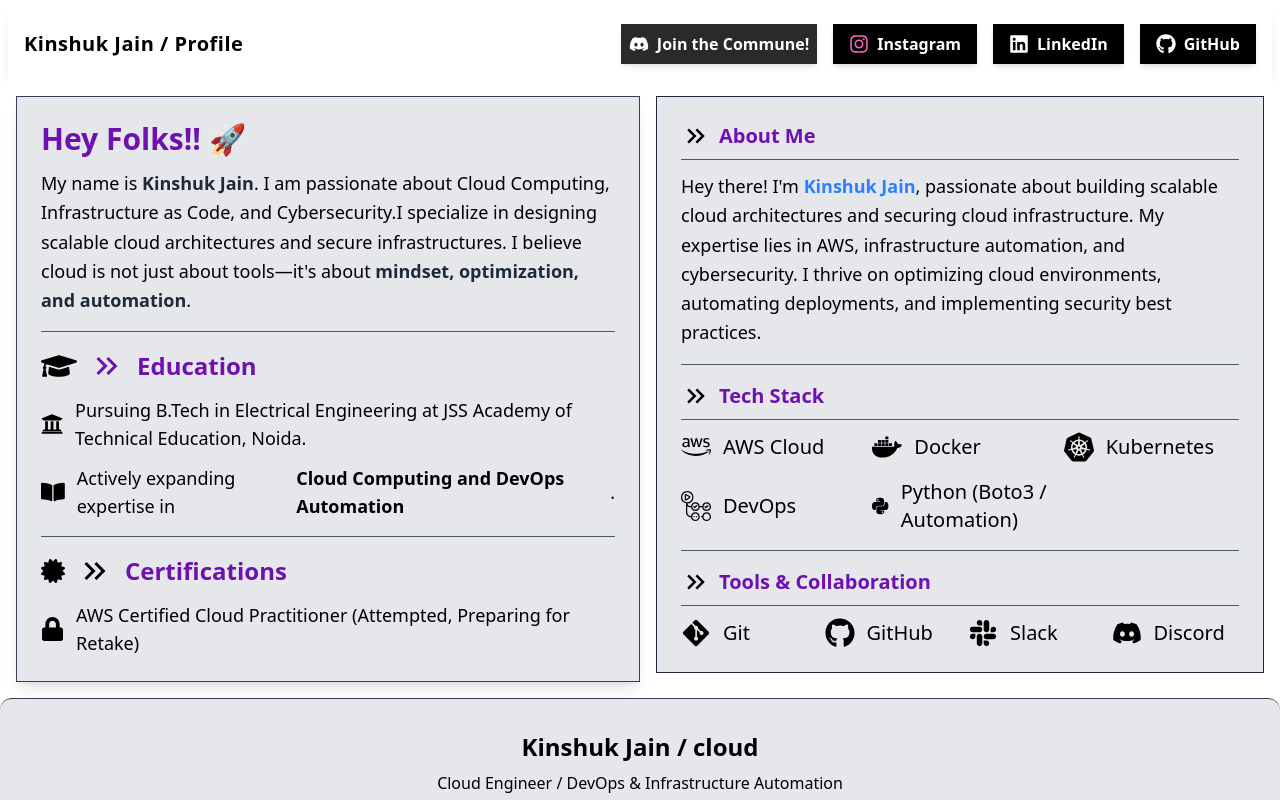
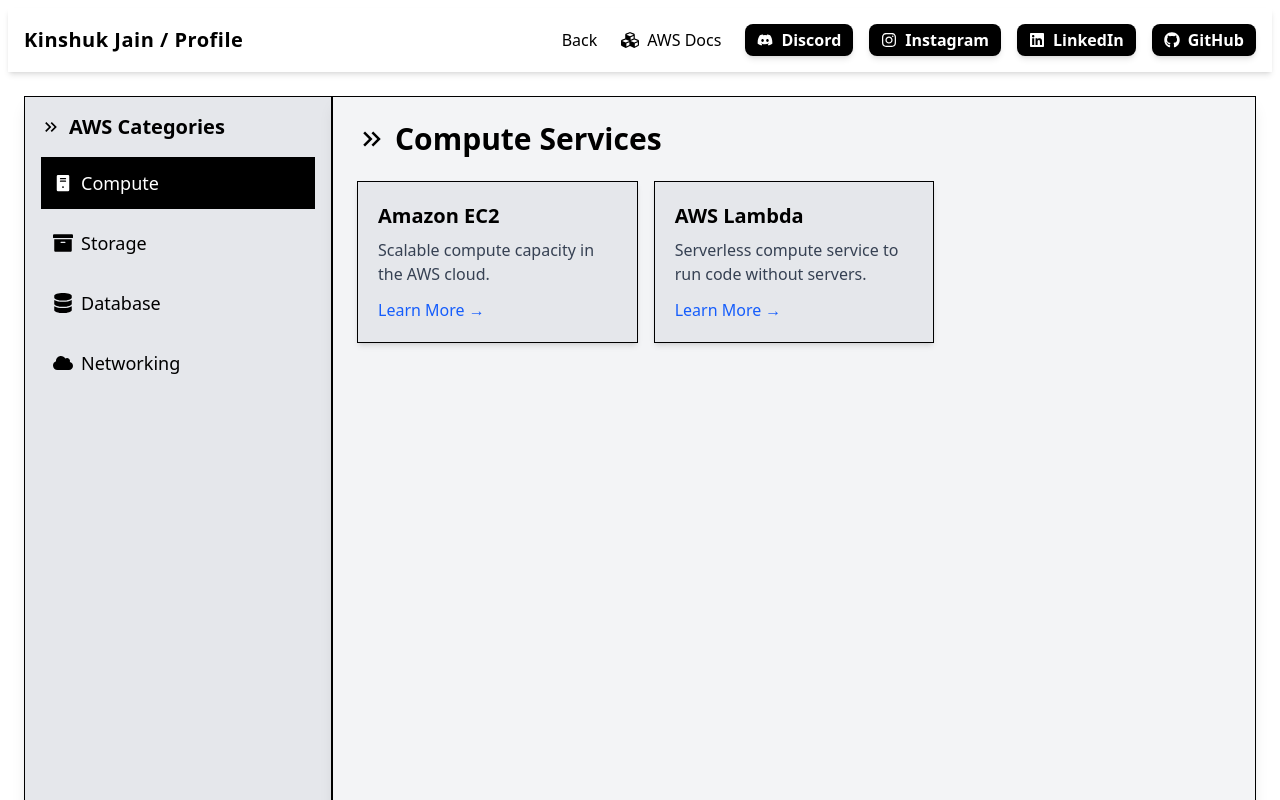
Before and after one commit to kinshukjainn/kinshukkportfolio, a React (Vite) app: page /awsdocs in a window 1280 px wide. Shown: the top 800 px of the page. Built offline with nearby package versions, Linux system fonts and the light colour scheme.

Commit message:
added more content to the website

```diff
--- a/package.json
+++ b/package.json
@@ -19,6 +19,7 @@
     "react": "^19.0.0",
     "react-dom": "^19.0.0",
     "react-icons": "^5.5.0",
+    "react-router-dom": "^7.3.0",
     "tailwindcss": "^4.0.14"
   },
   "devDependencies": {
--- a/src/App.tsx
+++ b/src/App.tsx
@@ -1,15 +1,19 @@
+import { BrowserRouter as Router, Routes, Route } from "react-router-dom";
 import Header from "./components/Header";
 import MainContent from "./components/MainContent";
 import Footer from "./components/Footer";
+import { AwsDocs } from "./components/AwsDocs";
 function App() {
-
   return (
-    <>
-    <Header/>
-    <MainContent/>
-    <Footer/>
-    </>
-  )
+    <Router>
+      <Header />
+      <Routes>
+        <Route path="/" element={<MainContent />} />
+        <Route path="/awsdocs" element={<AwsDocs />} />
+      </Routes>
+      <Footer />
+    </Router>
+  );
 }
 
-export default App
+export default App;
--- /dev/null
+++ b/src/components/AwsDocs.tsx
@@ -0,0 +1,125 @@
+import { useState } from "react";
+import { FaDatabase, FaArchive, FaCloud } from "react-icons/fa";
+import { PiComputerTowerFill } from "react-icons/pi";
+import { MdOutlineKeyboardDoubleArrowRight } from "react-icons/md";
+
+// AWS Service Categories with Icons
+const awsCategories: Record<
+  string,
+  { icon: JSX.Element; services: { name: string; description: string; link: string }[] }
+> = {
+  Compute: {
+    icon: <PiComputerTowerFill className="text-xl mr-2" />,
+    services: [
+      {
+        name: "Amazon EC2",
+        description: "Scalable compute capacity in the AWS cloud.",
+        link: "https://docs.aws.amazon.com/ec2/",
+      },
+      {
+        name: "AWS Lambda",
+        description: "Serverless compute service to run code without servers.",
+        link: "https://docs.aws.amazon.com/lambda/",
+      },
+    ],
+  },
+  Storage: {
+    icon: <FaArchive className="text-xl mr-2" />,
+    services: [
+      {
+        name: "Amazon S3",
+        description: "Object storage service with high security and scalability.",
+        link: "https://docs.aws.amazon.com/s3/",
+      },
+      {
+        name: "Amazon S3 Glacier",
+        description: "Long-term archival storage with flexible retrieval.",
+        link: "https://docs.aws.amazon.com/s3/",
+      },
+    ],
+  },
+  Database: {
+    icon: <FaDatabase className="text-xl mr-2" />,
+    services: [
+      {
+        name: "Amazon RDS",
+        description: "Managed relational database supporting multiple engines.",
+        link: "https://docs.aws.amazon.com/rds/",
+      },
+      {
+        name: "Amazon DynamoDB",
+        description: "Managed NoSQL database for high-performance applications.",
+        link: "https://docs.aws.amazon.com/dynamodb/",
+      },
+    ],
+  },
+  Networking: {
+    icon: <FaCloud className="text-xl mr-2" />,
+    services: [
+      {
+        name: "Amazon VPC",
+        description: "Isolated cloud environment for AWS resources.",
+        link: "https://docs.aws.amazon.com/vpc/",
+      },
+      {
+        name: "AWS Route 53",
+        description: "Scalable domain name system (DNS) for traffic routing.",
+        link: "https://docs.aws.amazon.com/route53/",
+      },
+    ],
+  },
+};
+
+export const AwsDocs = () => {
+  const [selectedCategory, setSelectedCategory] = useState<keyof typeof awsCategories>("Compute");
+
+  return (
+    <div className="flex flex-col md:flex-row min-h-screen bg-white p-4 md:p-6">
+      {/* Sidebar */}
+      <aside className="md:w-1/4 w-full bg-gray-200 border border-black shadow-lg p-4 mb-4 md:mb-0">
+        <h2 className="text-xl font-bold mb-4 flex items-center">
+          <MdOutlineKeyboardDoubleArrowRight className="mr-2" /> AWS Categories
+        </h2>
+        <ul className="space-y-2">
+          {Object.entries(awsCategories).map(([category, { icon }]) => (
+            <li
+              key={category}
+              className={`cursor-pointer flex items-center p-3 text-lg font-medium transition
+                ${selectedCategory === category ? "bg-black text-white" : "hover:font-bold"}`}
+              onClick={() => setSelectedCategory(category as keyof typeof awsCategories)}
+            >
+              {icon}
+              {category}
+            </li>
+          ))}
+        </ul>
+      </aside>
+
+      {/* Content Section */}
+      <main className="md:w-3/4 w-full p-4 md:p-6 bg-gray-100 border border-black shadow-lg">
+        <h1 className="text-2xl md:text-3xl font-bold mb-4 md:mb-6 flex items-center">
+          <MdOutlineKeyboardDoubleArrowRight className="mr-2" /> {selectedCategory} Services
+        </h1>
+        <div className="grid grid-cols-1 sm:grid-cols-2 lg:grid-cols-3 gap-4">
+          {awsCategories[selectedCategory]?.services?.map((service) => (
+            <div
+              key={service.name}
+              className="bg-gray-200 p-5 shadow-md border border-black transition-transform transform hover:scale-105 "
+            >
+              <h3 className="text-lg md:text-xl font-semibold mb-2">{service.name}</h3>
+              <p className="text-gray-700 mb-3">{service.description}</p>
+              <a
+                href={service.link}
+                target="_blank"
+                rel="noopener noreferrer"
+                className="text-blue-600 font-medium hover:underline"
+              >
+                Learn More →
+              </a>
+            </div>
+          ))}
+        </div>
+      </main>
+    </div>
+  );
+};
--- a/src/components/Header.tsx
+++ b/src/components/Header.tsx
@@ -1,69 +1,72 @@
-import { FaDiscord, FaInstagram, FaLinkedin, FaGithub } from "react-icons/fa";
+import { useState } from "react";
+import { Link } from "react-router-dom";
+import { FaBars, FaTimes, FaDiscord, FaInstagram, FaLinkedin, FaGithub } from "react-icons/fa";
+import { SiDocsdotrs } from "react-icons/si";
 
 const Header = () => {
+  const [menuOpen, setMenuOpen] = useState(false);
+
   return (
-    <header className="bg-white   mt-2 mx-2 p-4 flex flex-wrap justify-between items-center shadow-lg font-poppins">
-
+    <header className="bg-white shadow-md mt-2 mx-2 p-4 flex justify-between items-center font-poppins relative">
       {/* Portfolio Name */}
-      <h1 className="text-xl font-semibold text-black tracking-wide">
-        Kinshuk Jain / Profile
+      <h1 className="text-lg sm:text-xl font-semibold text-black tracking-wide">
+        <Link to="/">Kinshuk Jain / Profile</Link>
       </h1>
 
-      {/* Social Links Section */}
-      <div className="flex gap-4 mt-2 md:mt-0">
+      {/* Desktop Navigation */}
+      <nav className="hidden md:flex items-center gap-6">
+        <NavLinks />
+      </nav>
 
-        {/* Discord */}
-        <a
-          href="https://discord.gg/vA92jrVC"
-          target="_blank"
-          rel="noopener noreferrer"
-          className="flex items-center gap-2 px-2 py-1  text-white bg-black
-                     hover:bg-blue-600 transition-all duration-300 shadow-md
-                     animate-pulse hover:animate-none"
-        >
-          <FaDiscord className="text-xl text-white hover:text-gray-200 transition-all duration-300" />
-          <span className="font-semibold hidden sm:inline">Join the Commune!</span>
-        </a>
+      {/* Mobile Menu Button */}
+      <button
+        className="md:hidden text-2xl text-black focus:outline-none"
+        onClick={() => setMenuOpen(!menuOpen)}
+      >
+        {menuOpen ? <FaTimes /> : <FaBars />}
+      </button>
 
-        {/* Instagram */}
-        <a
-          href="https://instagram.com/kinshukjain._"
-          target="_blank"
-          rel="noopener noreferrer"
-          className="flex items-center gap-2 px-4 py-2  text-white bg-black hover:bg-gray-800
-                      transition-all duration-300 shadow-md"
-        >
-          <FaInstagram className="text-xl text-pink-400 hover:text-white transition-all duration-300" />
-          <span className="font-semibold hidden sm:inline">Instagram</span>
-        </a>
-
-        {/* LinkedIn */}
-        <a
-          href="https://linkedin.com/kinshukjainn"
-          target="_blank"
-          rel="noopener noreferrer"
-          className="flex items-center gap-2 px-4 py-2  text-white bg-black
-                     hover:bg-gray-800 transition-all duration-300 shadow-md"
-        >
-          <FaLinkedin className="text-xl text-white hover:text-white transition-all duration-300" />
-          <span className="font-semibold hidden sm:inline">LinkedIn</span>
-        </a>
-
-        {/* GitHub */}
-        <a
-          href="https://github.com/kinshukjainn"
-          target="_blank"
-          rel="noopener noreferrer"
-          className="flex items-center gap-2 px-4 py-2 text-white bg-black
-                     hover:bg-gray-900 transition-all duration-300 shadow-md"
-        >
-          <FaGithub className="text-xl text-white hover:text-white transition-all duration-300" />
-          <span className="font-semibold hidden sm:inline">GitHub</span>
-        </a>
-
-      </div>
+      {/* Mobile Menu */}
+      {menuOpen && (
+        <div className="absolute top-full left-0 w-full bg-white shadow-md p-4 flex flex-col items-center gap-4 md:hidden">
+          <NavLinks />
+        </div>
+      )}
     </header>
   );
 };
 
+// Navigation Links Component
+const NavLinks = () => (
+  <div className="flex flex-col md:flex-row items-center gap-6">
+    <Link to="/" className="text-black hover:text-gray-600 font-medium">
+      Back
+    </Link>
+    <Link to="/awsdocs" className="text-black hover:text-gray-600 flex items-center gap-2 font-medium">
+      <SiDocsdotrs className="text-lg" /> AWS Docs
+    </Link>
+
+    {/* Social Links */}
+    <div className="flex gap-4 mt-2 md:mt-0">
+      <SocialLink href="https://discord.gg/vA92jrVC" icon={<FaDiscord />} label="Discord" />
+      <SocialLink href="https://instagram.com/kinshukjain._" icon={<FaInstagram />} label="Instagram" />
+      <SocialLink href="https://linkedin.com/kinshukjainn" icon={<FaLinkedin />} label="LinkedIn" />
+      <SocialLink href="https://github.com/kinshukjainn" icon={<FaGithub />} label="GitHub" />
+    </div>
+  </div>
+);
+
+// Social Link Component
+const SocialLink = ({ href, icon, label }: { href: string; icon: React.ReactNode; label: string }) => (
+  <a
+    href={href}
+    target="_blank"
+    rel="noopener noreferrer"
+    className="flex items-center gap-2 px-3 py-1 text-white bg-black rounded-lg hover:bg-gray-800 transition-all duration-300 shadow-md"
+  >
+    {icon}
+    <span className="font-semibold hidden sm:inline">{label}</span>
+  </a>
+);
+
 export default Header;
--- a/src/components/MainContent.tsx
+++ b/src/components/MainContent.tsx
@@ -3,10 +3,12 @@ import Leftcontent from "../Content/Leftcontent";
 
 const MainContent = () => {
   return (
-    <div className="flex flex-col md:flex-row justify-center items-start p-4 gap-4 bg-white rounded-lg w-full max-w-7xl mx-auto font-inter">
-      <Rightcontent className="w-full md:w-1/2" />
-      <Leftcontent className="w-full md:w-1/2" />
-    </div>
+    <>
+      <div className="flex flex-col md:flex-row justify-center items-start p-4 gap-4 bg-white rounded-lg w-full max-w-7xl mx-auto font-inter">
+        <Rightcontent className="w-full md:w-1/2" />
+        <Leftcontent className="w-full md:w-1/2" />
+      </div>
+    </>
   );
 };
 
```
Also changed, not shown: 1 other file (tests, documents, lock files or other folders).
